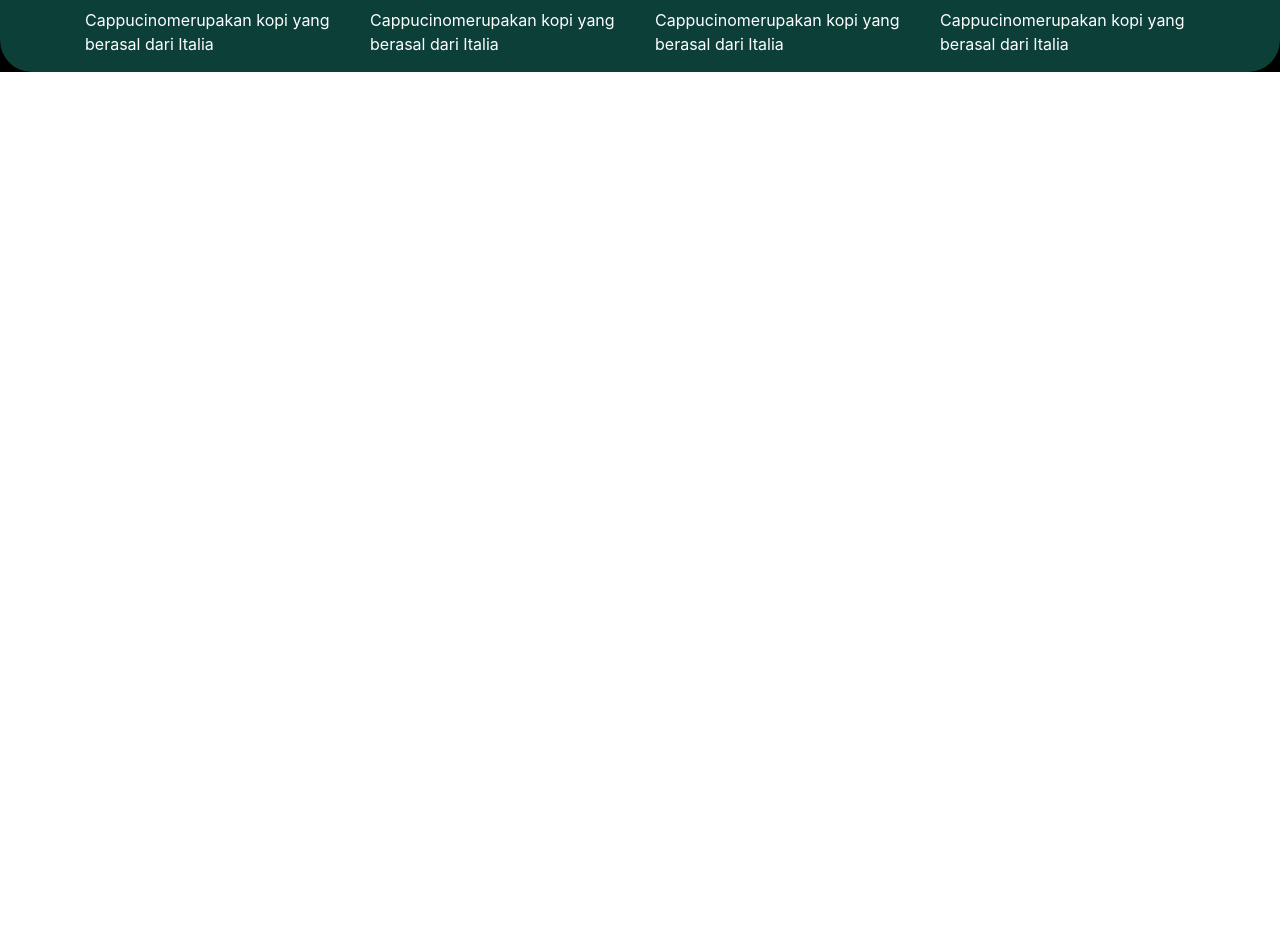
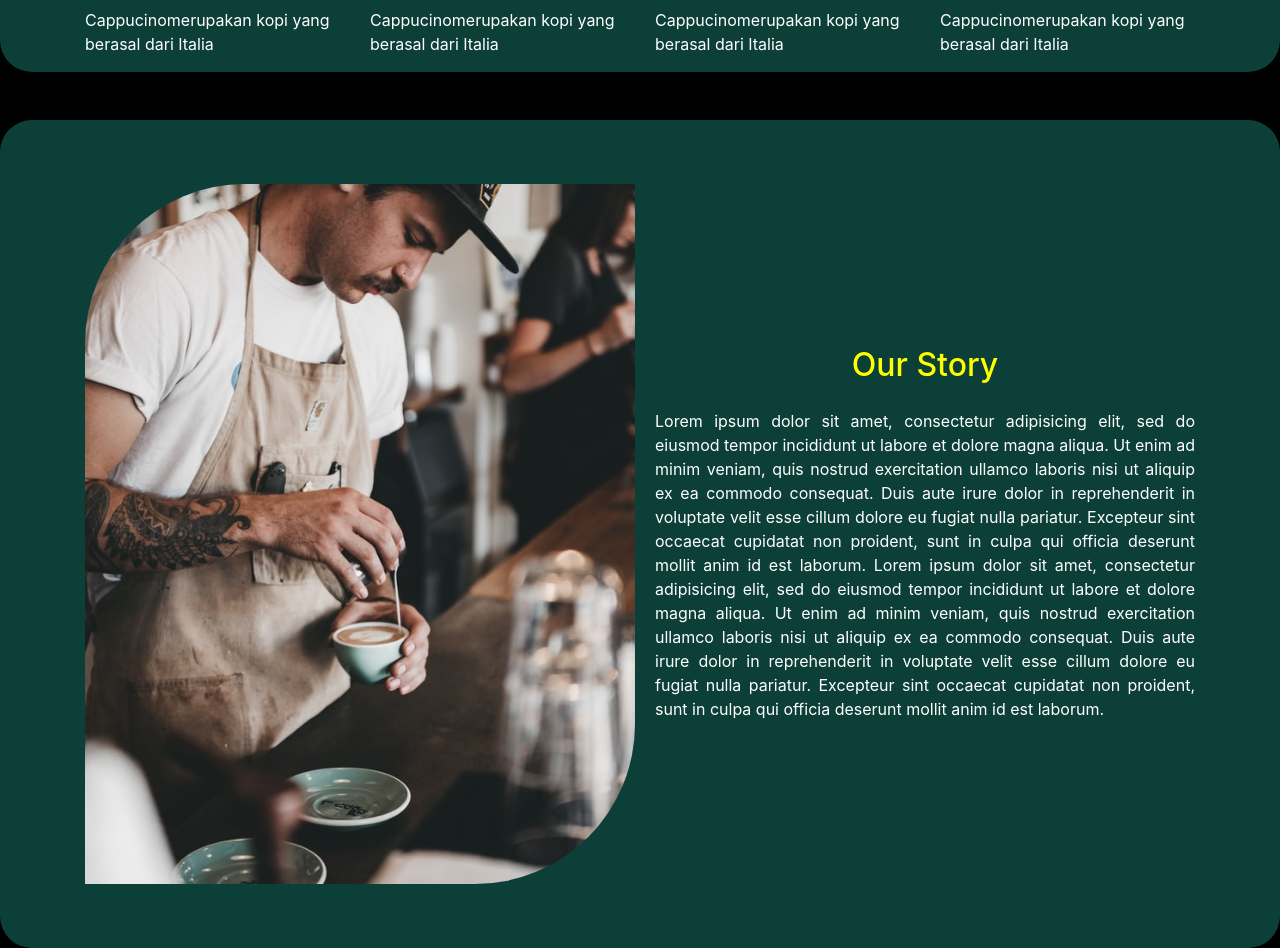
Before and after one commit to gisnaefde/Company-Profil-PinesKopi, a React (Create React App) app: page / in a window 1280 px wide. Shown: the part 2020-2968 px from the top of the page. Before the commit the page ends 2092 px from the top, so only its background shows below. Built offline with nearby package versions, Linux system fonts and the light colour scheme.

Commit message:
Add Our Story

```diff
--- a/src/assets/scss/style.scss
+++ b/src/assets/scss/style.scss
@@ -153,3 +153,32 @@
         }
     }
 }
+
+
+.ourstory{
+    background-color: #0C3F38;
+    height: auto;
+    width: auto;
+    border-radius: 2rem;
+    margin-top: 3rem;
+    overflow: hidden;
+    img{
+        margin-top: 4rem;
+        margin-bottom: 4rem;
+        height: 700px;
+        width: 550px;
+        border-top-left-radius: 10rem;
+        border-bottom-right-radius: 10rem;
+        border-color: white;
+    }
+    .story{
+        h2{
+            color: yellow;
+        }
+        p{
+            color: white;
+            text-align: justify;
+        }
+    }
+
+}
--- a/src/pages/LandingPage.js
+++ b/src/pages/LandingPage.js
@@ -2,6 +2,7 @@ import React from 'react';
 import Header from '../parts/Header';
 import Hero from '../parts/Hero';
 import Product from '../parts/Product';
+import Ourstory from '../parts/Ourstory';
 
 
 
@@ -11,6 +12,7 @@ const LandingPage = () => {
             <Header></Header>
             <Hero></Hero>
             <Product></Product>
+            <Ourstory></Ourstory>
 
         </div>
     );
--- /dev/null
+++ b/src/parts/Ourstory.js
@@ -0,0 +1,36 @@
+import React from 'react';
+import Ourstoryimg from '../assets/images/cf_2.jpg';
+
+const Ourstory = () => {
+    return (
+        <div className="ourstory">
+            <div className="container ">
+                <div className="row d-flex align-items-center">
+                    <div className="col-12 col-md-6 d-block d-md-block">
+                        <img src={Ourstoryimg}></img>
+                    </div>
+                    <div className="col-12 col-md-6 story ">
+                        <h2 className="d-flex justify-content-center mb-4 mt-3">Our Story</h2>
+                        <p>Lorem ipsum dolor sit amet, consectetur adipisicing elit, sed do eiusmod
+                            tempor incididunt ut labore et dolore magna aliqua. Ut enim ad minim veniam,
+                            quis nostrud exercitation ullamco laboris nisi ut aliquip ex ea commodo
+                            consequat. Duis aute irure dolor in reprehenderit in voluptate velit esse
+                            cillum dolore eu fugiat nulla pariatur. Excepteur sint occaecat cupidatat non
+                            proident, sunt in culpa qui officia deserunt mollit anim id est laborum.
+                            Lorem ipsum dolor sit amet, consectetur adipisicing elit, sed do eiusmod
+                            tempor incididunt ut labore et dolore magna aliqua. Ut enim ad minim veniam,
+                            quis nostrud exercitation ullamco laboris nisi ut aliquip ex ea commodo
+                            consequat. Duis aute irure dolor in reprehenderit in voluptate velit esse
+                            cillum dolore eu fugiat nulla pariatur. Excepteur sint occaecat cupidatat non
+                            proident, sunt in culpa qui officia deserunt mollit anim id est laborum. </p>
+                    </div>
+
+                </div>
+
+            </div>
+
+        </div>
+
+    );
+}
+export default Ourstory;
```
